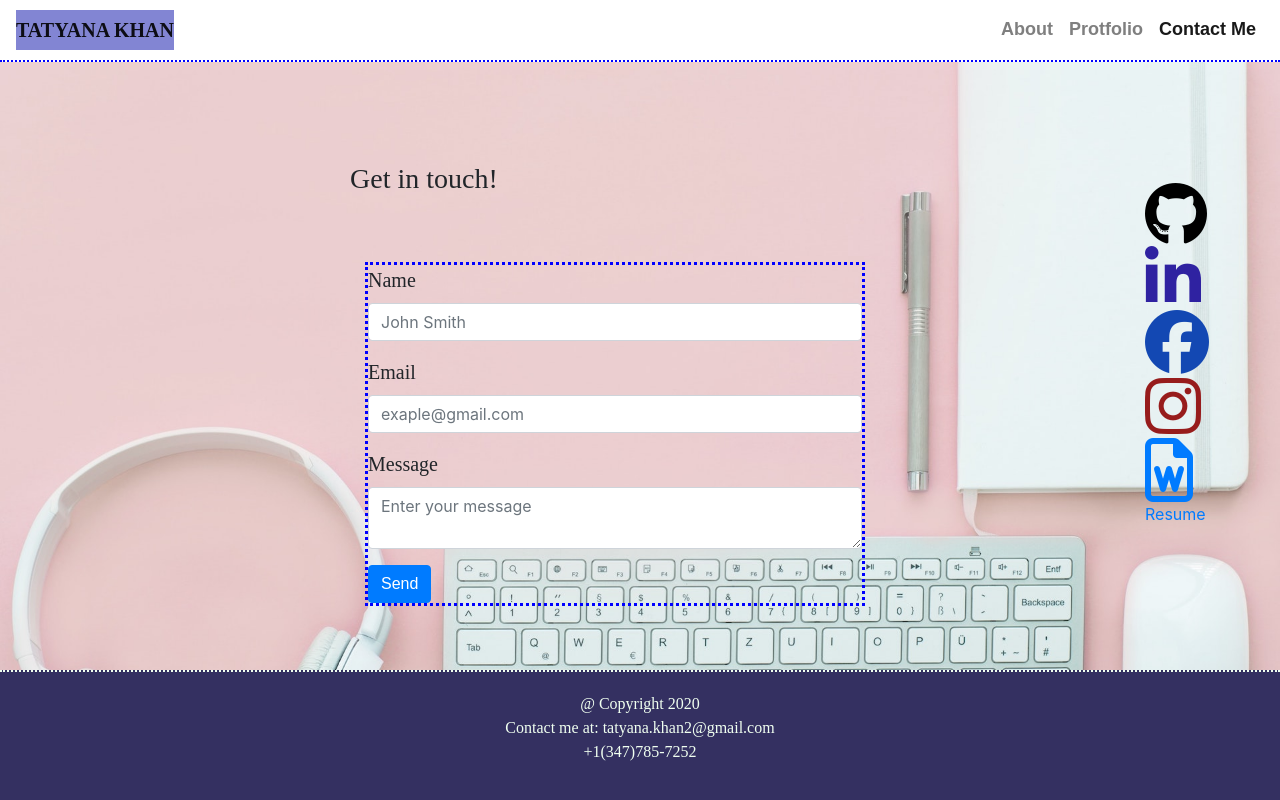
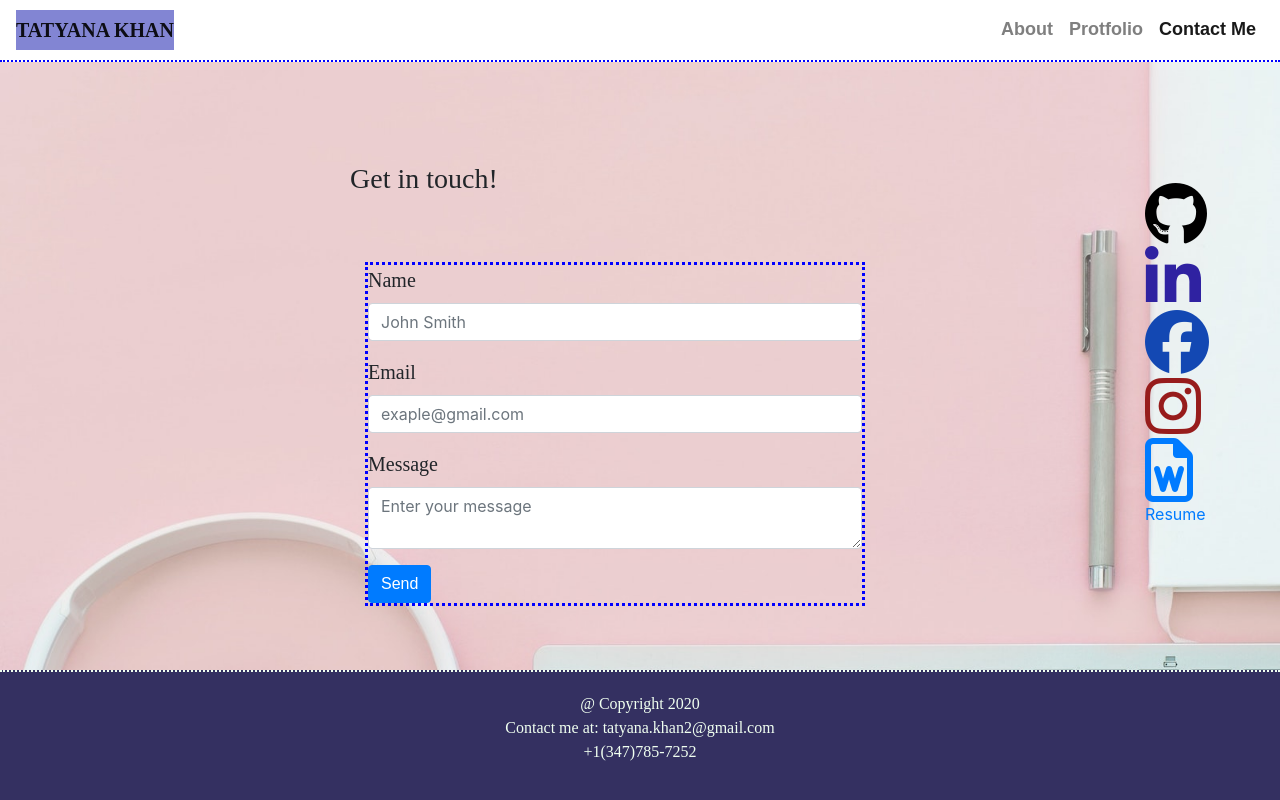
Before and after one commit to khantatyana/React-Portfolio, a React (Create React App) app in the folder client/: page /contact in a window 1280 px wide. Built offline with nearby package versions, Linux system fonts and the light colour scheme; a web font is replaced by a local one.

Commit message:
background contactme

```diff
--- a/client/src/components/Contact/style.css
+++ b/client/src/components/Contact/style.css
@@ -4,7 +4,7 @@ h1 h3 {
 
 .contactme {
     background-image: url(/laptoppink.jpg);
-    background-size: 100%;
+    background-size: 120%;
     background-repeat: repeat;
     background-attachment: fixed;
     height: 700px;
```
